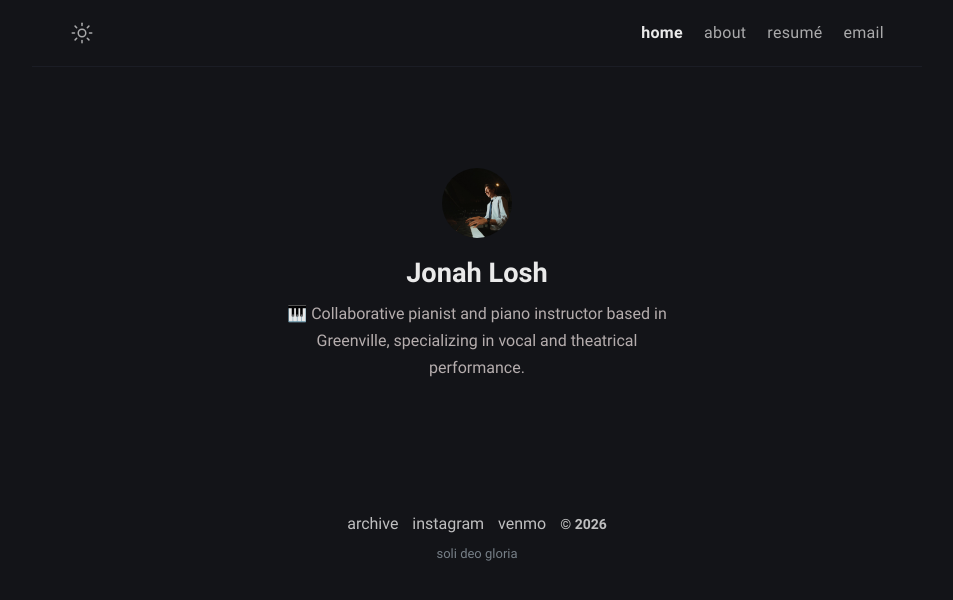
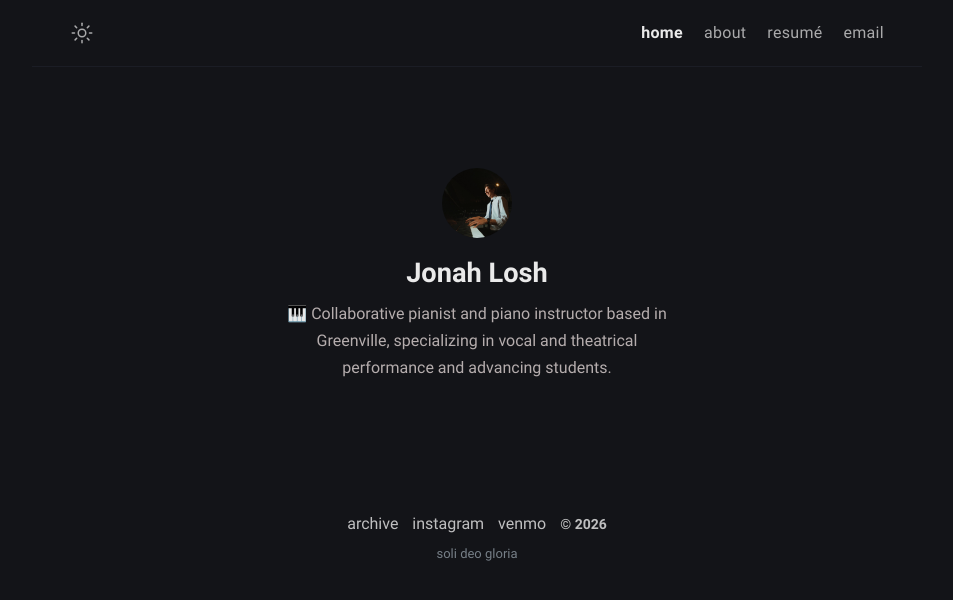
Before and after one commit to atrial-albumen/atrial-albumen.github.io, a Jekyll site: the page built from index.md, in a window 1280 px wide. Shown: the top 600 px of the page, without its empty margins (163-1116 px from the left). Built offline with Jekyll 4.4.1, drawn with Linux system fonts in a browser that asks for light colours.

Commit message:
Update _config.yml

```diff
--- a/_config.yml
+++ b/_config.yml
@@ -12,7 +12,7 @@ mode: dark # default theme "dark" | "light"
 author:
   name: Jonah Losh # author name
   bio: >- # tell to the world
-    🎹 Collaborative pianist and piano instructor based in Greenville, specializing in vocal and theatrical performance.
+    🎹 Collaborative pianist and piano instructor based in Greenville, specializing in vocal and theatrical performance and advancing students.
   username: jonahlosh # general username
   github: atrial-albumen # github username
   twitter: itsssssjonah # twitter username
```
